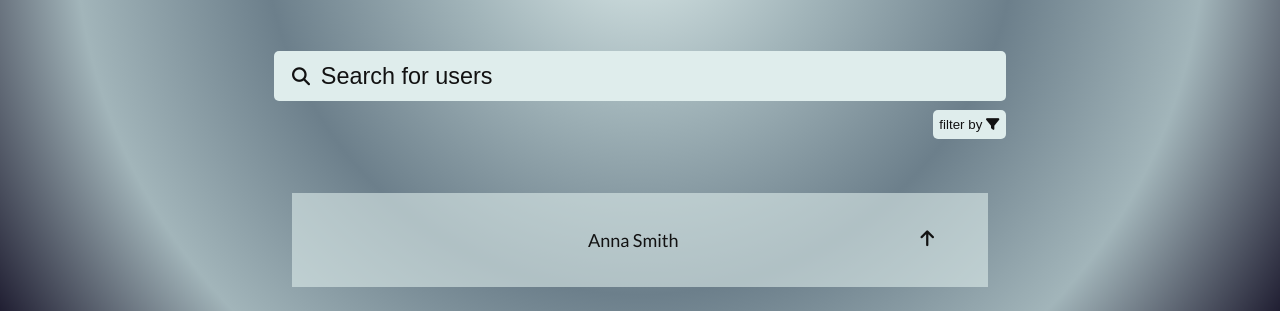
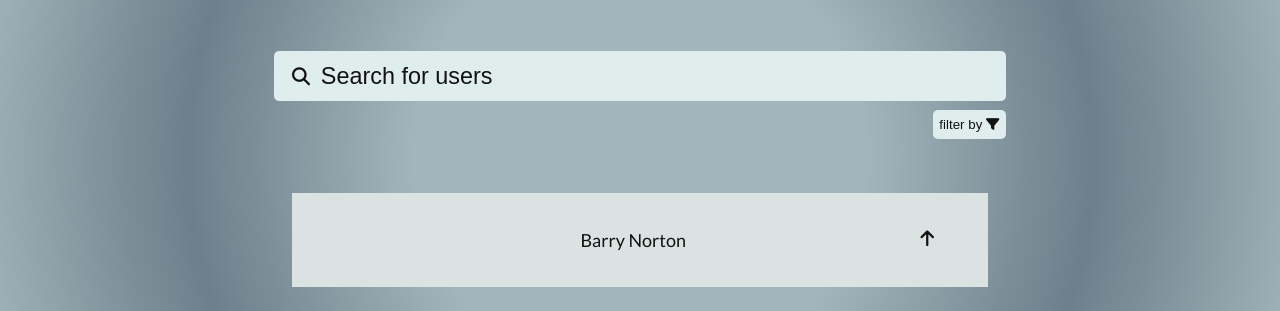
Before and after one commit to IlliaPikq/Admin-Console, a website with bundled scripts: page public/pages/index.html in a window 1280 px wide. Shown: the part 483-794 px from the top of the page. Built offline with nearby package versions, Linux system fonts and the light colour scheme.

Commit message:
UI and DB integrated locally

```diff
--- a/public/js/global.js
+++ b/public/js/global.js
@@ -1 +1,2 @@
 import './theme-switch.js';
+import './userFetch.js';
--- /dev/null
+++ b/public/js/userFetch.js
@@ -0,0 +1,31 @@
+const url = '../../data/userDB.json';
+
+const user_section = document.querySelector('.user_section');
+function fetchUsers(url, header = {}) {
+	fetch(url, header)
+		.then((res) => {
+			console.log('count');
+			return res.json();
+		})
+		.then((data) => {
+			data.forEach((user) => {
+				if (user.id < 5) {
+					const temp = document.getElementsByTagName('template')[0];
+					const clon = temp.content.cloneNode(true);
+					const uName = clon.querySelector('.name');
+					uName.textContent = user.name;
+					user_section.appendChild(clon);
+				}
+			});
+			const btn = document.createElement('button');
+			btn.className = 'loadMore';
+			btn.textContent = 'Load More...';
+			user_section.appendChild(btn);
+			const loadBtn = document.querySelector('.loadMore');
+			loadBtn.addEventListener('click', (e) => {
+				e.target.remove();
+				fetchUsers(url);
+			});
+		});
+}
+fetchUsers(url);
--- a/public/pages/index.html
+++ b/public/pages/index.html
@@ -34,14 +34,16 @@
             <button class="filterBtn">filter by <i class="fa-solid fa-filter"></i></button>
         </div>
         <div class="user_section page_container">
-            <div class="user_block">
-                <div class="avatar"></div>
-                <div class="name">Anna Smith</div>
-                <i class="cursor_active fa-solid fa-arrow-up"></i>
-            </div>
+            <template>
+                <div class="user_block">
+                    <div class="avatar"></div>
+                    <div class="name">Anna Smith</div>
+                    <i class="cursor_active fa-solid fa-arrow-up"></i>
+                </div>
+            </template>
         </div>
     </main>
-    <script src="../js/global.js" type="module"></script>
+    <script src="../js/global.js" type="module" defer></script>
 </body>
 
 </html>
--- a/public/styles/global.scss
+++ b/public/styles/global.scss
@@ -1,6 +1,7 @@
 @use '_nullstyle.scss';
 
 $sgap: 0.5em;
+$mgap: 1.5em;
 $borr: 5px;
 
 .page_container {
@@ -15,7 +16,8 @@ $borr: 5px;
 
 html.dark-mode {
 	--primaryClr: #121212;
-	--primaryClrLite: hsl(0, 0%, 7%, 0.6);
+	--primaryClrLite: #141414;
+	--bcgroundClr: #131314;
 	--secondaryClr: #fff;
 	--radialGradient: radial-gradient(
 		circle,
@@ -29,11 +31,12 @@ html.dark-mode {
 
 html.light-mode {
 	--primaryClr: #dfedec;
-	--primaryClrLite: hsl(176, 28%, 90%, 0.6);
+	--primaryClrLite: #dae2e2;
+	--bcgroundClr: #a2b5ba;
 	--secondaryClr: #121212;
 	--radialGradient: radial-gradient(
 		circle,
-		#dfedec,
+		#a2b5ba,
 		#a2b5ba,
 		#6c7f8b,
 		#a2b5ba,
@@ -45,8 +48,8 @@ html {
 	color-scheme: light dark;
 	font-family: 'Lato', sans-serif;
 	font-size: 18px;
-	height: 100vh;
-	background-color: var(--primaryClr);
+	height: 160vh;
+	background-color: var(--bcgroundClr);
 	background-image: var(--radialGradient);
 	background-repeat: no-repeat;
 }
@@ -123,6 +126,7 @@ main {
 	display: flex;
 	flex-direction: column;
 	gap: 2em;
+	padding-bottom: 3em;
 }
 
 .hero {
@@ -188,14 +192,26 @@ main {
 }
 
 .user_section {
+	display: flex;
+	align-items: center;
+	flex-direction: column;
+	gap: $mgap;
 	padding: 0 2em;
 }
 
 .user_block {
 	display: flex;
+	width: 100%;
 	justify-content: space-between;
 	border-radius: borr;
 	padding: 2em 3em;
 	color: var(--secondaryClr);
 	background-color: var(--primaryClrLite);
 }
+
+.loadMore {
+	padding: 0.5em 2em;
+	background-color: var(--secondaryClr);
+	color: var(--primaryClr);
+	border: none;
+}
--- a/server.ts
+++ b/server.js
@@ -1,3 +1,4 @@
+import { readerFromIterable } from 'https://deno.land/std@0.193.0/streams/reader_from_iterable.ts';
 import { Application, Router } from 'https://deno.land/x/oak/mod.ts';
 import { send } from 'https://deno.land/x/oak@v12.6.0/send.ts';
 
```
Also changed, not shown: public/data/userDB.json (renamed from userDB.json), public/styles/dist/global.css.
